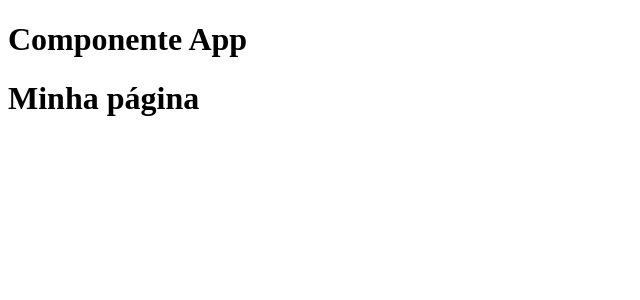
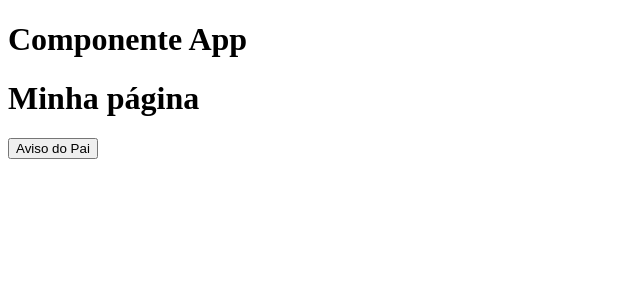
Before and after one commit to 1TDSPO-2024/aula-05-2sem, a React (Vite) app in the folder Aula05/: page / in a window 1280 px wide. Shown: the top 300 px of the page, without its empty margins (0-640 px from the left). Built offline with nearby package versions, Linux system fonts and the light colour scheme.

Commit message:
Passando função como props

```diff
--- a/Aula05/src/App.tsx
+++ b/Aula05/src/App.tsx
@@ -4,10 +4,12 @@ export default function App(){
 
   const titulo: string = "Minha página";
 
+  const aviso = ()=> alert(titulo);
+
   return(
     <div>
       <h1>Componente App</h1>
-      <Cabecalho tituloProps={titulo} />
+      <Cabecalho tituloProps={titulo} avisoProps={aviso}/>
     </div>
   );
 }
--- a/Aula05/src/componen/cabecalho/Cabecalho.tsx
+++ b/Aula05/src/componen/cabecalho/Cabecalho.tsx
@@ -1,10 +1,15 @@
-export default function Cabecalho(props: {tituloProps: string}){
+export default function Cabecalho(props: {tituloProps: string, avisoPros: Function}){
 
     document.title = props.tituloProps
 
+    addEventListener("click", ()=>{})
+
     return(
-      <div>
+      <header>
         <h1>{props.tituloProps}</h1>
-      </div>
+        <div>
+            <button onClick={()=>props.avisoPros()}>Aviso do Pai</button>
+        </div>
+      </header>
     );
-  }
+}
```
